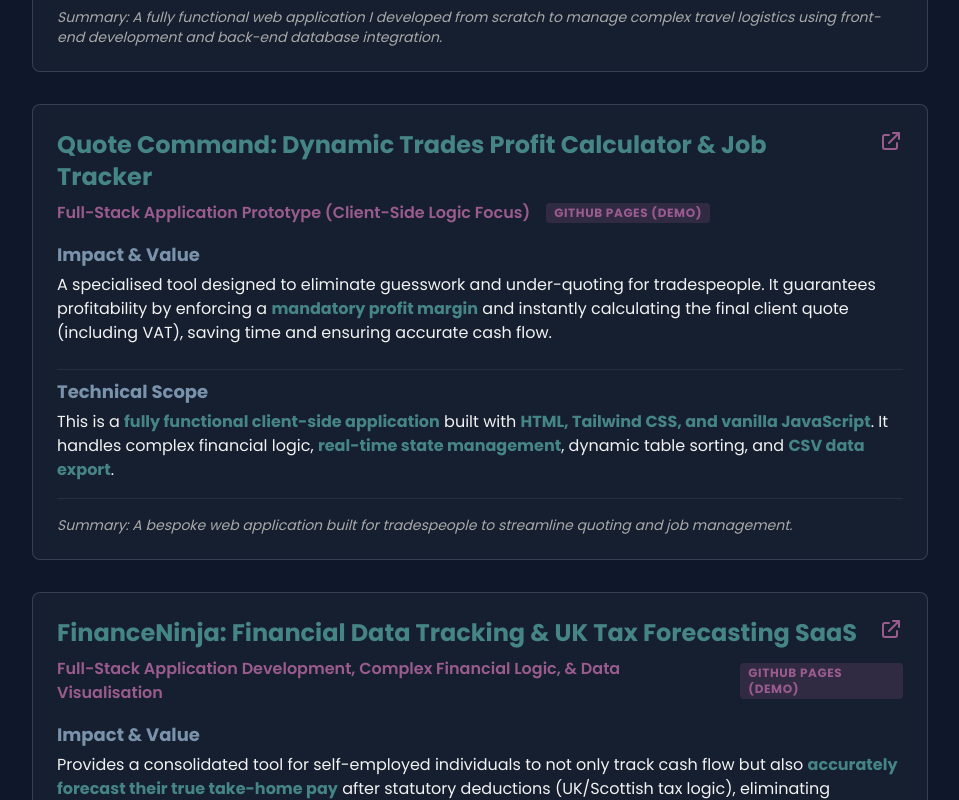
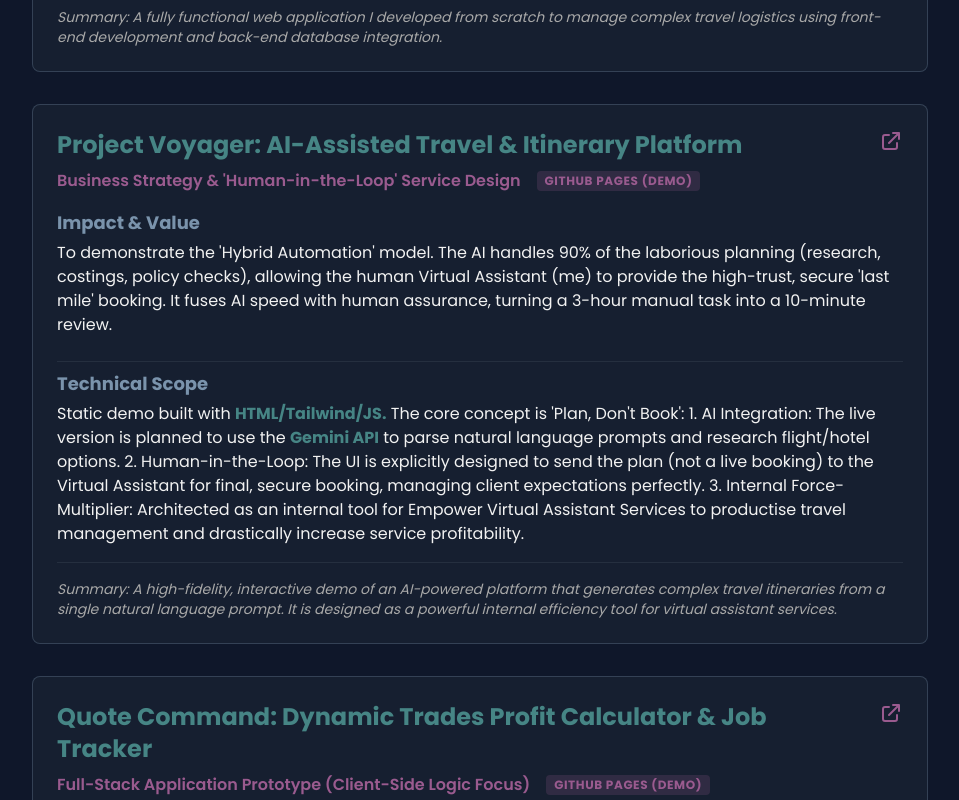
Before and after one commit to nicola-empower/my-portfolio, a Next.js app: page /projects in a window 1280 px wide. Shown: the part 3420-4220 px from the top of the page, without its empty margins (160-1119 px from the left). Built offline with nearby package versions, Linux system fonts and the light colour scheme.

Commit message:
new links added

```diff
--- a/src/app/projects/page.tsx
+++ b/src/app/projects/page.tsx
@@ -87,8 +87,17 @@
         summary: "A fully functional web application I developed from scratch to manage complex travel logistics using front-end development and back-end database integration.",
         value: "Designed to eliminate the chaos of managing high-stakes, multi-leg projects (like international roadshows or large event coordination) by centralising all data into a single source of truth.",
         technical_scope: "Uses **Firebase Firestore** for real-time data sync. Features the **Google Maps API** for route planning/logistics. Built with vanilla HTML/CSS/JS, demonstrating mastery of integrated development without a modern framework.",
-        link: "[Insert New, Safe Demo Link Here]",
+        link: "https://nicola-empower.github.io/global-logistics-planner/",
         deployment_type: "Firebase (Demo)"
+    },
+     {
+        title: "Project Voyager: AI-Assisted Travel & Itinerary Platform",
+        role: "Business Strategy & 'Human-in-the-Loop' Service Design",
+        summary: "A high-fidelity, interactive demo of an AI-powered platform that generates complex travel itineraries from a single natural language prompt. It is designed as a powerful internal efficiency tool for virtual assistant services.",
+        value: "To demonstrate the 'Hybrid Automation' model. The AI handles 90% of the laborious planning (research, costings, policy checks), allowing the human Virtual Assistant (me) to provide the high-trust, secure 'last mile' booking. It fuses AI speed with human assurance, turning a 3-hour manual task into a 10-minute review.",
+        technical_scope: "Static demo built with **HTML/Tailwind/JS.** The core concept is 'Plan, Don't Book': 1. AI Integration: The live version is planned to use the **Gemini API** to parse natural language prompts and research flight/hotel options. 2. Human-in-the-Loop: The UI is explicitly designed to send the plan (not a live booking) to the Virtual Assistant for final, secure booking, managing client expectations perfectly. 3. Internal Force-Multiplier: Architected as an internal tool for Empower Virtual Assistant Services to productise travel management and drastically increase service profitability.",
+        link: "https://nicola-empower.github.io/project-voyager-demo/",
+        deployment_type: "GitHub Pages (Demo)"
     },
     {
         title: "Quote Command: Dynamic Trades Profit Calculator & Job Tracker",
```
